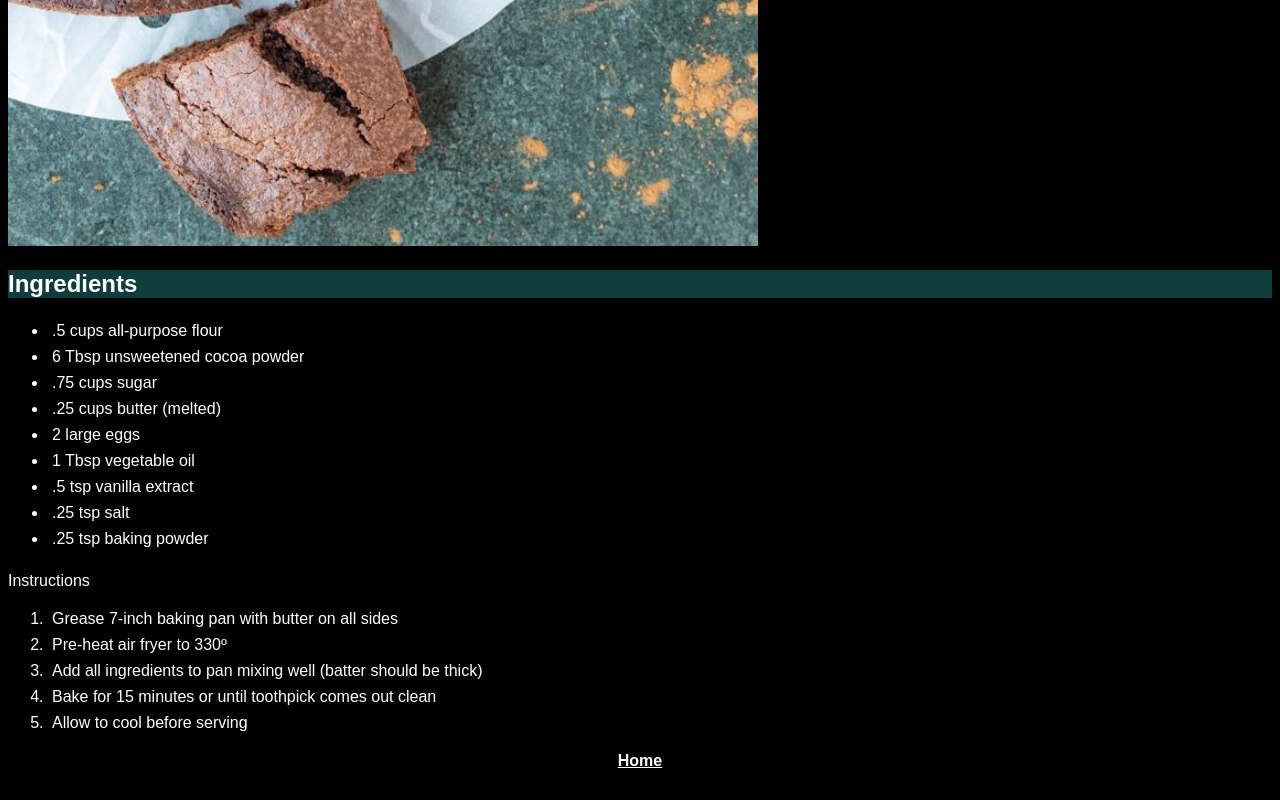
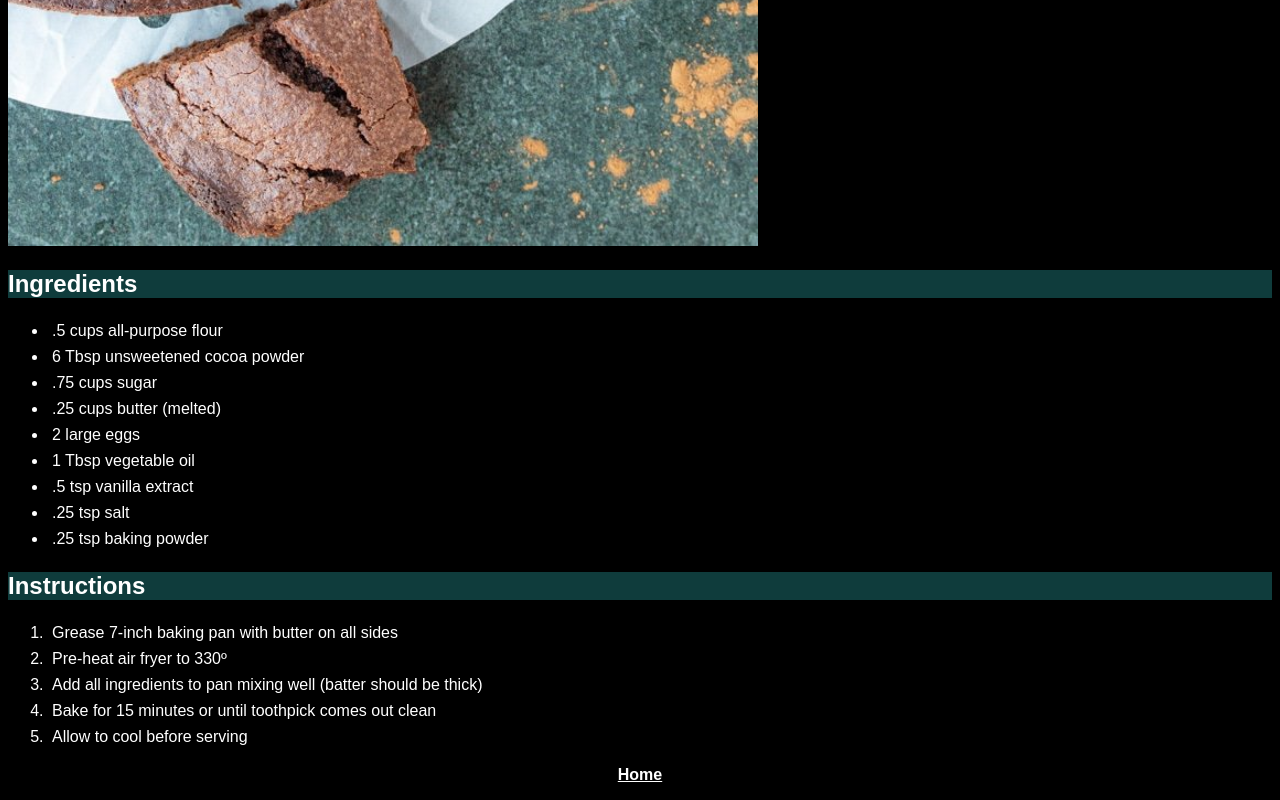
Before and after one commit to shhawkins/odin-recipes, a plain HTML site: page recipes/brownies.html in a window 1280 px wide. Shown: the part 945-1745 px from the top of the page. Drawn offline with Linux system fonts and the light colour scheme.

Commit message:
Fix h2 element in brownies.html

```diff
--- a/recipes/brownies.html
+++ b/recipes/brownies.html
@@ -22,7 +22,7 @@
         <li>.25 tsp salt</li>
         <li>.25 tsp baking powder</li>
     </ul>
-<h2></h2>Instructions</h2>
+<h2>Instructions</h2>
     <ol>
         <li>Grease 7-inch baking pan with butter on all sides</li>
         <li>Pre-heat air fryer to 330º</li>
```
